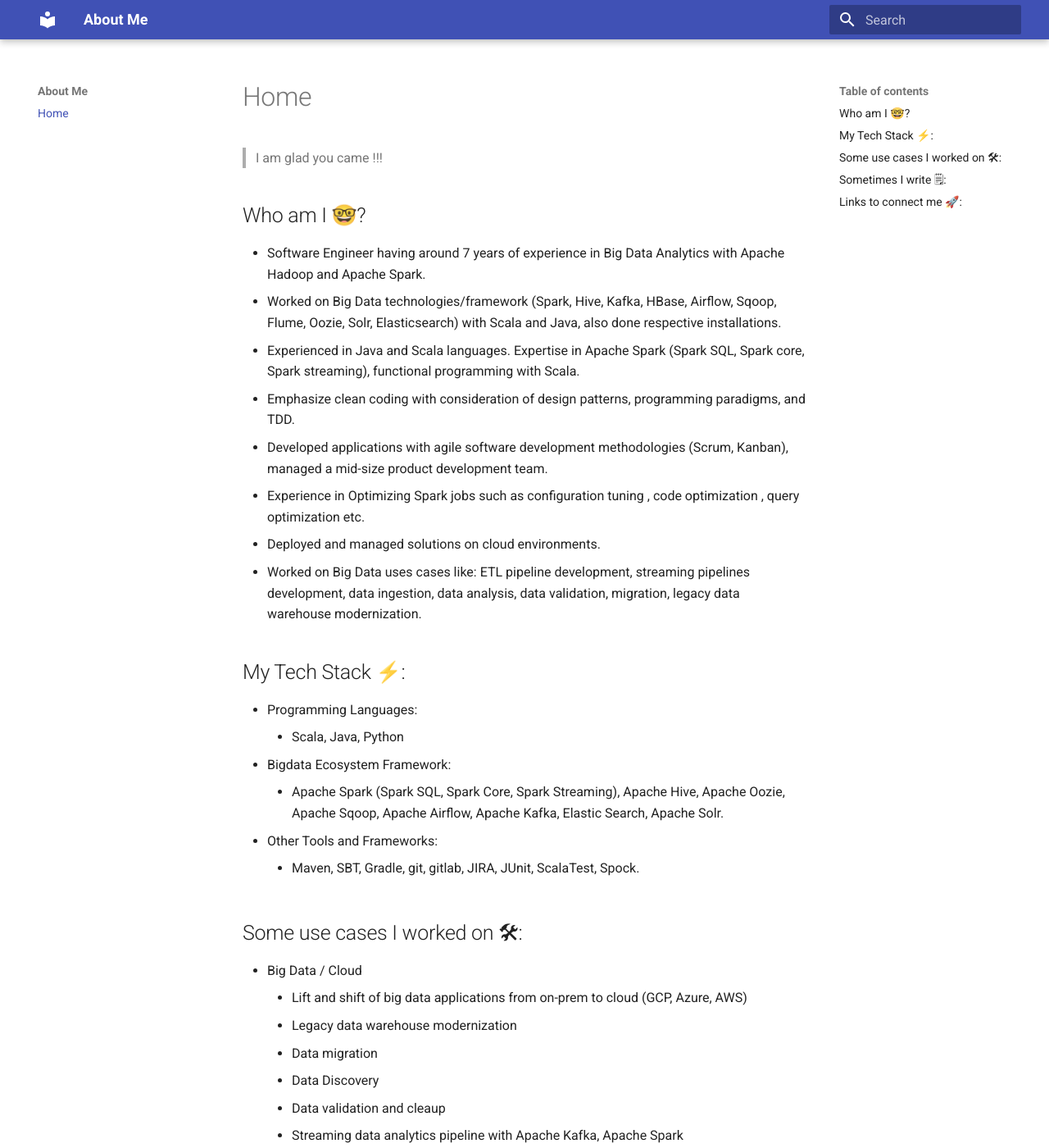
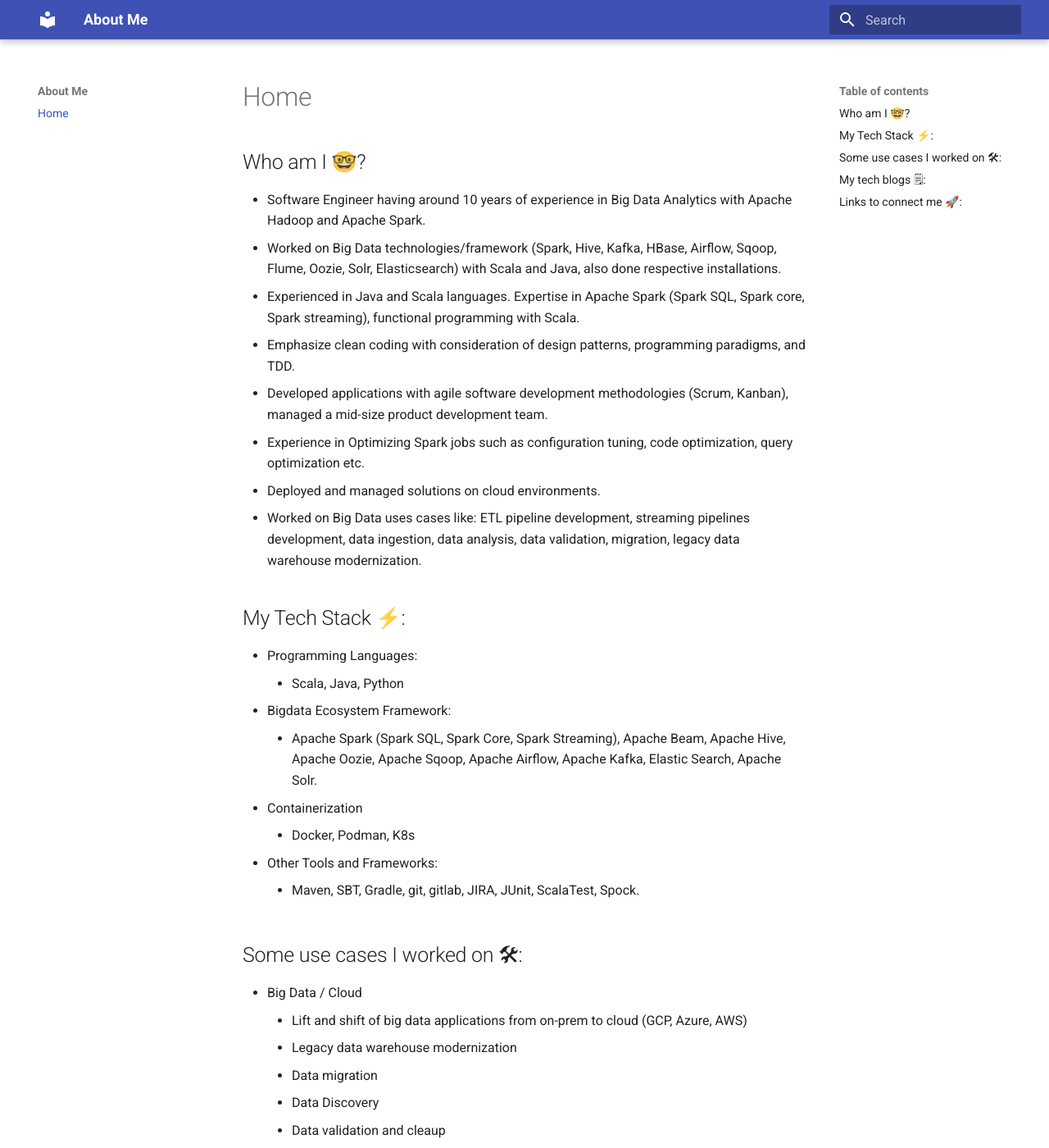
Before and after one commit to sukumaar/about-me, an MkDocs documentation site: the page built from docs/index.md, in a window 1280 px wide and 1400 px high. Shown: the whole window at 82% size. Built offline with MkDocs 1.6.1 and Material for MkDocs 9.7.7, drawn with Linux system fonts in a browser that asks for light colours; some of the changed text lies outside the part shown.

Commit message:
updated info

```diff
--- a/docs/index.md
+++ b/docs/index.md
@@ -1,24 +1,21 @@
->I am glad you came !!!
-
 ## Who am I 🤓?
-- Software Engineer having around 7 years of experience in Big Data Analytics with Apache Hadoop and Apache Spark.
+- Software Engineer having around 10 years of experience in Big Data Analytics with Apache Hadoop and Apache Spark.
 - Worked on Big Data technologies/framework (Spark, Hive, Kafka, HBase, Airflow, Sqoop, Flume, Oozie, Solr, Elasticsearch) with Scala and Java, also done respective installations.
 - Experienced in Java and Scala languages. Expertise in Apache Spark (Spark SQL, Spark core, Spark streaming), functional programming with Scala.
 - Emphasize clean coding with consideration of design patterns, programming paradigms, and TDD.
-- Developed applications with agile software development methodologies (Scrum, Kanban), managed a
-mid-size product development team.
-- Experience in Optimizing Spark jobs such as configuration tuning , code optimization , query
-optimization etc.
+- Developed applications with agile software development methodologies (Scrum, Kanban), managed a mid-size product development team.
+- Experience in Optimizing Spark jobs such as configuration tuning, code optimization, query optimization etc.
 - Deployed and managed solutions on cloud environments.
-- Worked on Big Data uses cases like: ETL pipeline development, streaming pipelines development, data
-ingestion, data analysis, data validation, migration, legacy data warehouse modernization.
+- Worked on Big Data uses cases like: ETL pipeline development, streaming pipelines development, data ingestion, data analysis, data validation, migration, legacy data warehouse modernization.
 
 
 ## My Tech Stack ⚡️:
 - Programming Languages:
     - Scala, Java, Python
 - Bigdata Ecosystem Framework:
-    - Apache Spark (Spark SQL, Spark Core, Spark Streaming), Apache Hive, Apache Oozie, Apache Sqoop, Apache Airflow, Apache Kafka, Elastic Search, Apache Solr.
+    - Apache Spark (Spark SQL, Spark Core, Spark Streaming), Apache Beam, Apache Hive, Apache Oozie, Apache Sqoop, Apache Airflow, Apache Kafka, Elastic Search, Apache Solr.
+- Containerization
+    - Docker, Podman, K8s
 - Other Tools and Frameworks:
     - Maven, SBT, Gradle, git, gitlab, JIRA, JUnit, ScalaTest, Spock.
 
@@ -32,22 +29,11 @@ ingestion, data analysis, data validation, migration, legacy data warehouse mode
     - Streaming data analytics pipeline with Apache Kafka, Apache Spark
     - Typical ETL (Extract Transform Load) workflows
 
-## Sometimes I write 🗒:
-- [Testing Embedded H2 DB with Scala and Scalatest](https://medium.com/@sukumaar/testing-embedded-h2-db-with-scala-and-scalatest-3a863aafc9ab)
-
-- [Scala Option Some None](https://medium.com/@sukumaar/scala-option-some-none-b9f735acfb82)
-
-- [Apache Spark Unit Testing Strategies](https://dev.to/sukumaar/apache-spark-unit-testing-strategies-451j)
-
-- [Why do real Scala programmers avoid Spring DI?](https://medium.com/@sukumaar/why-do-real-scala-programmers-avoid-spring-di-756d15f62928)
-
-- [Mastering Error Handling in Scala](https://medium.com/@sukumaar/mastering-error-handling-in-scala-9bb26ddb977c)
-
-- [Harnessing Functional Programming for Distributed Storage and Processing with Apache Spark](https://medium.com/@sukumaar/harnessing-functional-programming-for-distributed-storage-and-processing-with-apache-spark-eb66c623e15e)
-
-- [Java’s Unsafe Package and Its Role in Apache Spark’s Optimized JVM Performance](https://medium.com/@sukumaar/javas-unsafe-package-and-its-role-in-apache-spark-s-optimized-jvm-performance-e2dec6a294f6)
+## My tech blogs 🗒:
+- [https://rovingdev.com/](https://rovingdev.com/)
 
 ## Links to connect me 🚀:
+[:simple-rovingdev:](https://rovingdev.com/){ .md-button }
 [:simple-linkedin:](https://www.linkedin.com/in/sukumaar){ .md-button }
 [:simple-medium:](https://medium.com/@sukumaar){ .md-button }
 
```
